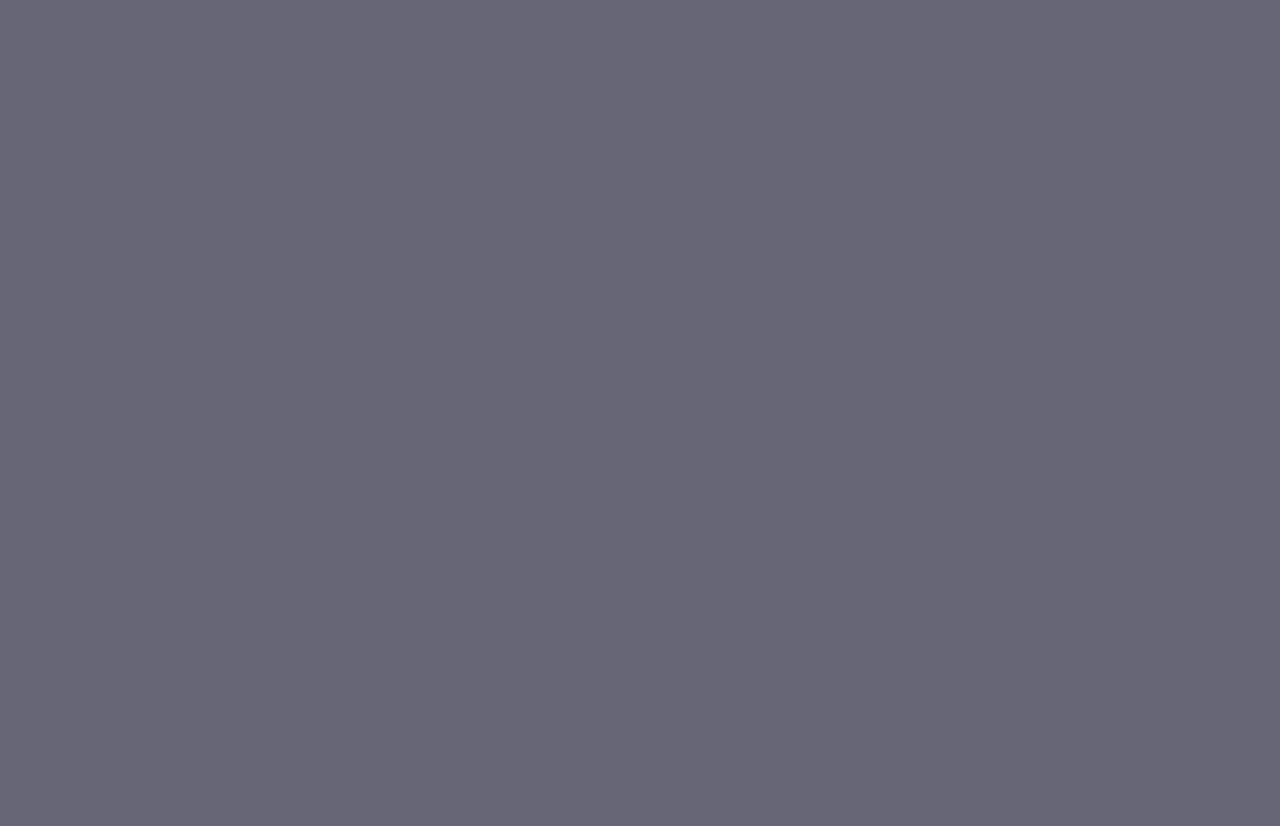
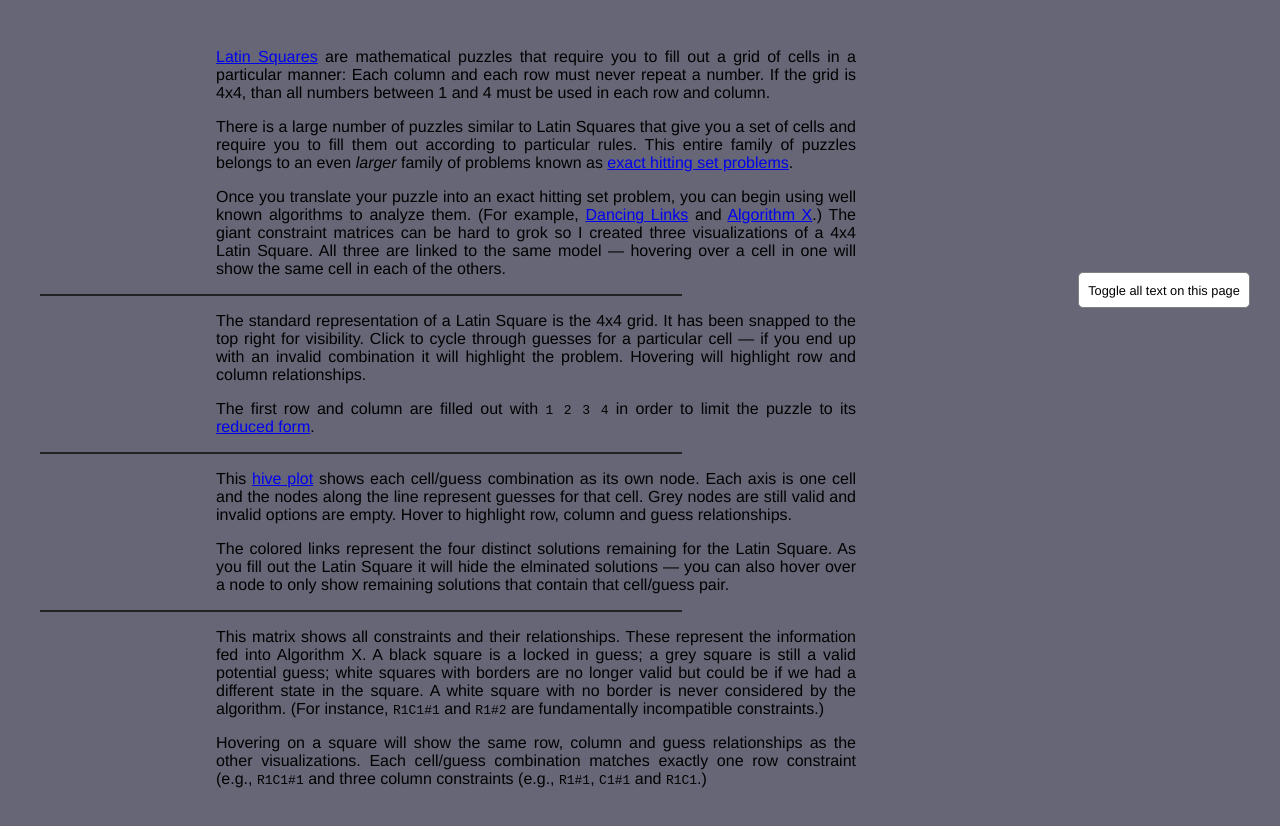
Before and after one commit to MrHen/latin-squares, a website: page src/index.html in a window 1280 px wide. Before the commit the page ends 800 px from the top, so only its background shows below. Drawn offline with nearby package versions, Linux system fonts and the light colour scheme; files that its build step writes are made by us from their sources.

Commit message:
Add base html

```diff
--- a/src/index.html
+++ b/src/index.html
@@ -17,6 +17,45 @@
 </head>
 <body>
 
+  <p class="text"><a href="https://en.wikipedia.org/wiki/Latin_square">Latin Squares</a> are mathematical puzzles that require you to fill out a grid of cells in a particular manner: Each column and each row must never repeat a number. If the grid is 4x4, than all numbers
+    between 1 and 4 must be used in each row and column.</p>
+
+  <p class="text">There is a large number of puzzles similar to Latin Squares that give you a set of cells and require you to fill them out according to particular rules. This entire family of puzzles belongs to an even <em>larger</em> family of problems known as <a href="https://en.wikipedia.org/wiki/Exact_cover#Exact_hitting_set">exact hitting set problems</a>.</p>
+
+  <p class="text">Once you translate your puzzle into an exact hitting set problem, you can begin using well known algorithms to analyze them. (For example, <a href="https://en.wikipedia.org/wiki/Dancing_Links">Dancing Links</a> and <a href="https://en.wikipedia.org/wiki/Knuth%27s_Algorithm_X">Algorithm X</a>.)
+    The giant constraint matrices can be hard to grok so I created three visualizations of a 4x4 Latin Square. All three are linked to the same model &mdash; hovering over a cell in one will show the same cell in each of the others.</p>
+
+  <hr class="text" />
+
+  <p class="text">The standard representation of a Latin Square is the 4x4 grid. It has been snapped to the top right for visibility. Click to cycle through guesses for a particular cell &mdash; if you end up with an invalid combination it will highlight the problem. Hovering
+    will highlight row and column relationships.</p>
+
+  <p class="text">The first row and column are filled out with <code>1 2 3 4</code> in order to limit the puzzle to its <a href="https://en.wikipedia.org/wiki/Latin_square#Reduced_form">reduced form</a>.</p>
+
+  <div id="latin-squares-container" class="chart"></div>
+
+  <hr class="text" />
+
+  <p class="text">This <a href="https://bl.ocks.org/mbostock/2066415">hive plot</a> shows each cell/guess combination as its own node. Each axis is one cell and the nodes along the line represent guesses for that cell. Grey nodes are still valid and invalid options are
+    empty. Hover to highlight row, column and guess relationships.</p>
+
+  <p class="text">The colored links represent the four distinct solutions remaining for the Latin Square. As you fill out the Latin Square it will hide the elminated solutions &mdash; you can also hover over a node to only show remaining solutions that contain that cell/guess
+    pair.</p>
+
+  <div id="hive-chart-container" class="chart"></div>
+
+  <hr class="text" />
+
+  <p class="text">This matrix shows all constraints and their relationships. These represent the information fed into Algorithm X. A black square is a locked in guess; a grey square is still a valid potential guess; white squares with borders are no longer valid but could
+    be if we had a different state in the square. A white square with no border is never considered by the algorithm. (For instance, <code>R1C1#1</code> and <code>R1#2</code> are fundamentally incompatible constraints.)</p>
+
+  <p class="text">Hovering on a square will show the same row, column and guess relationships as the other visualizations. Each cell/guess combination matches exactly one row constraint (e.g., <code>R1C1#1</code> and three column constraints (e.g., <code>R1#1</code>, <code>C1#1</code>  and <code>R1C1</code>.)</p>
+
+  <div id="constraints-container" class="chart"></div>
+
+  <div id="text-toggle">
+    <button onclick="textToggle()">Toggle all text on this page</button>
+  </div>
 
 </body>
 </html>
```
